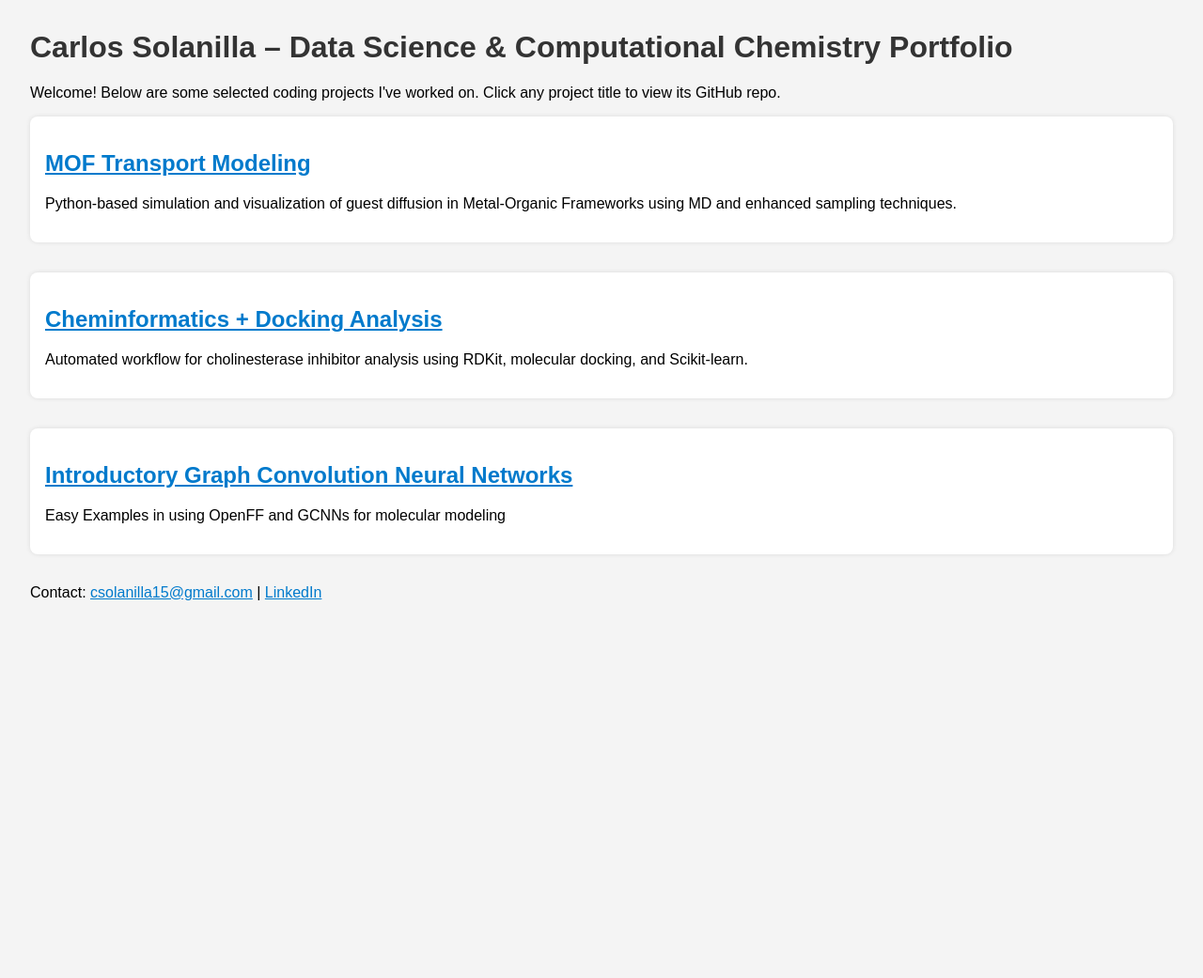
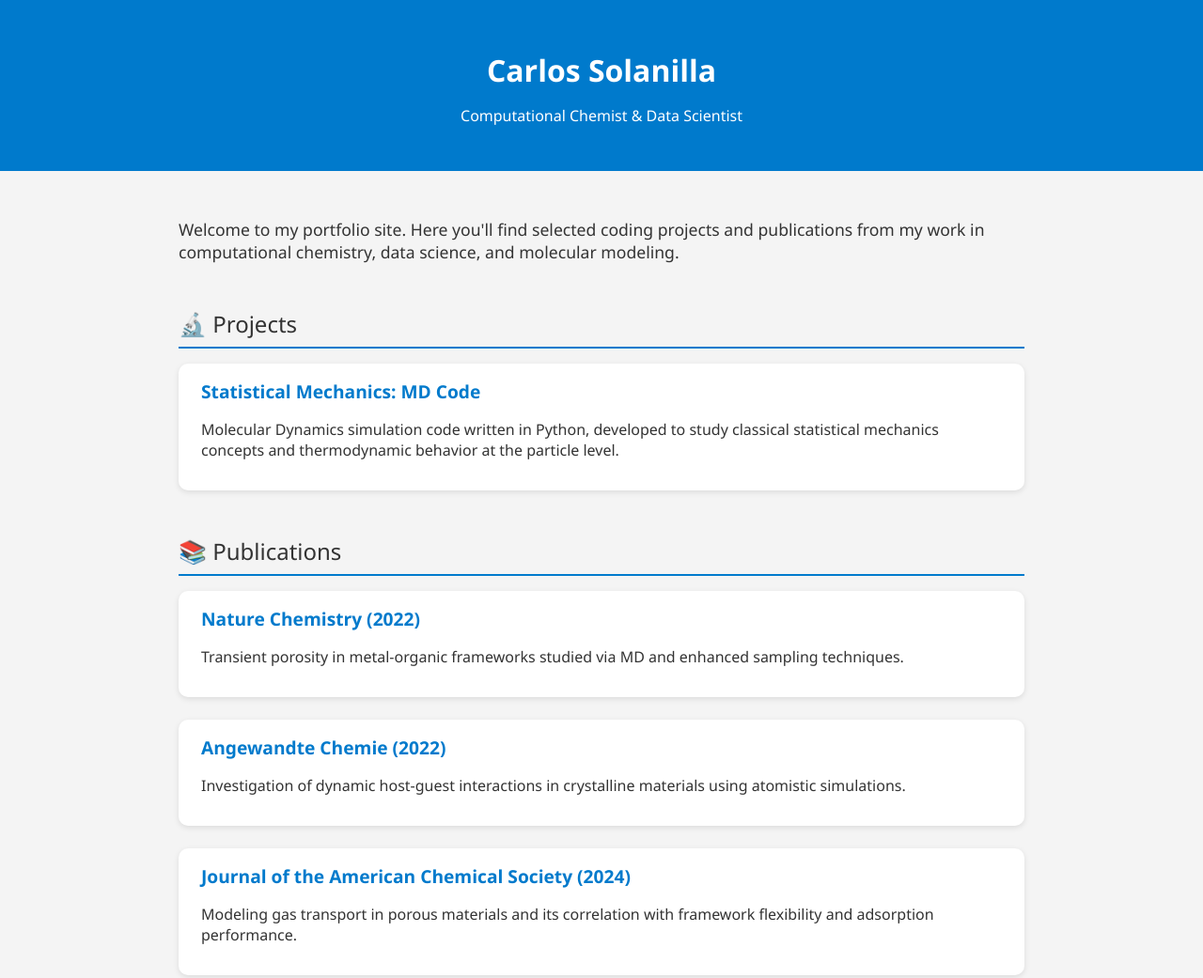
Before and after one commit to csolanilla/csolanilla.github.io, a plain HTML site: page index.html in a window 1280 px wide. Shown: the top 1041 px of the page at 94% size. Before the commit the page ends 800 px from the top, so only its background shows below. Drawn offline with Linux system fonts and the light colour scheme.

Commit message:
Update portfolio with publications and cleaner design

```diff
--- a/index.html
+++ b/index.html
@@ -5,35 +5,115 @@
   <meta name="viewport" content="width=device-width, initial-scale=1.0" />
   <title>Carlos Solanilla | Portfolio</title>
   <style>
-    body { font-family: Arial, sans-serif; margin: 2rem; background: #f4f4f4; }
-    h1 { color: #333; }
-    .project { margin-bottom: 2rem; background: white; padding: 1rem; border-radius: 8px; box-shadow: 0 0 5px rgba(0,0,0,0.1); }
-    a { color: #007acc; }
+    body {
+      font-family: 'Segoe UI', Tahoma, Geneva, Verdana, sans-serif;
+      margin: 0;
+      padding: 0;
+      background-color: #f4f4f4;
+      color: #333;
+    }
+
+    header {
+      background-color: #007acc;
+      color: white;
+      padding: 2rem;
+      text-align: center;
+    }
+
+    .container {
+      max-width: 900px;
+      margin: auto;
+      padding: 2rem;
+    }
+
+    h1 {
+      margin-bottom: 0.5rem;
+    }
+
+    p.description {
+      font-size: 1.1rem;
+      margin-bottom: 2rem;
+    }
+
+    .section-title {
+      margin-top: 3rem;
+      margin-bottom: 1rem;
+      font-size: 1.5rem;
+      border-bottom: 2px solid #007acc;
+      padding-bottom: 0.5rem;
+    }
+
+    .project, .publication {
+      background: white;
+      padding: 1rem 1.5rem;
+      margin-bottom: 1.5rem;
+      border-radius: 10px;
+      box-shadow: 0 2px 6px rgba(0,0,0,0.1);
+    }
+
+    .project h2, .publication h2 {
+      margin-top: 0;
+      font-size: 1.2rem;
+    }
+
+    a {
+      color: #007acc;
+      text-decoration: none;
+    }
+
+    a:hover {
+      text-decoration: underline;
+    }
+
+    footer {
+      text-align: center;
+      padding: 1rem;
+      margin-top: 3rem;
+      background-color: #eee;
+    }
   </style>
 </head>
 <body>
-  <h1>Carlos Solanilla – Data Science & Computational Chemistry Portfolio</h1>
-  <p>Welcome! Below are some selected coding projects I've worked on. Click any project title to view its GitHub repo.</p>
+
+  <header>
+    <h1>Carlos Solanilla</h1>
+    <p>Computational Chemist & Data Scientist</p>
+  </header>
+
+  <div class="container">
+    <p class="description">Welcome to my portfolio site. Here you'll find selected coding projects and publications from my work in computational chemistry, data science, and molecular modeling.</p>
+
+    <div class="section-title">🔬 Projects</div>
 
     <div class="project">
-    <h2><a href="https://github.com/csolanilla/MOF-transport-models">MOF Transport Modeling</a></h2>
-    <p>Python-based simulation and visualization of guest diffusion in Metal-Organic Frameworks using MD and enhanced sampling techniques.</p>
+      <h2><a href="https://github.com/csolanilla/statistical-mechanics">Statistical Mechanics: MD Code</a></h2>
+      <p>Molecular Dynamics simulation code written in Python, developed to study classical statistical mechanics concepts and thermodynamic behavior at the particle level.</p>
     </div>
 
-  <div class="project">
-    <h2><a href="https://github.com/csolanilla/cheminformatics-docking">Cheminformatics + Docking Analysis</a></h2>
-    <p>Automated workflow for cholinesterase inhibitor analysis using RDKit, molecular docking, and Scikit-learn.</p>
+    <!-- Add more project cards below as needed -->
+
+    <div class="section-title">📚 Publications</div>
+
+    <div class="publication">
+      <h2><a href="https://doi.org/10.1038/s41557-022-01128-3" target="_blank">Nature Chemistry (2022)</a></h2>
+      <p>Transient porosity in metal-organic frameworks studied via MD and enhanced sampling techniques.</p>
     </div>
 
-  <div class="project">
-    <h2><a href="https://github.com/csolanilla/Intro-to-GCNN">Introductory Graph Convolution Neural Networks</a></h2>
-    <p>Easy Examples in using OpenFF and GCNNs for molecular modeling</p>
+    <div class="publication">
+      <h2><a href="https://doi.org/10.1002/ange.202219039" target="_blank">Angewandte Chemie (2022)</a></h2>
+      <p>Investigation of dynamic host-guest interactions in crystalline materials using atomistic simulations.</p>
     </div>
 
-  <!-- Add more projects here -->
+    <div class="publication">
+      <h2><a href="https://doi.org/10.1021/jacs.4c13797" target="_blank">Journal of the American Chemical Society (2024)</a></h2>
+      <p>Modeling gas transport in porous materials and its correlation with framework flexibility and adsorption performance.</p>
+    </div>
 
     <footer>
-    <p>Contact: <a href="csolanilla15@gmail.com">csolanilla15@gmail.com</a> | <a href="https://www.linkedin.com/in/carlos-solanilla-salinas-a40ab82a2/">LinkedIn</a></p>
+      Contact: <a href="mailto:csolanilla15@gmail.com">csolanilla15@gmail.com</a> |
+      <a href="https://www.linkedin.com/in/carlos-solanilla-salinas-a40ab82a2/">LinkedIn</a>
     </footer>
+  </div>
+
 </body>
 </html>
```
Lines whose indentation alone changed are shown as unchanged.
